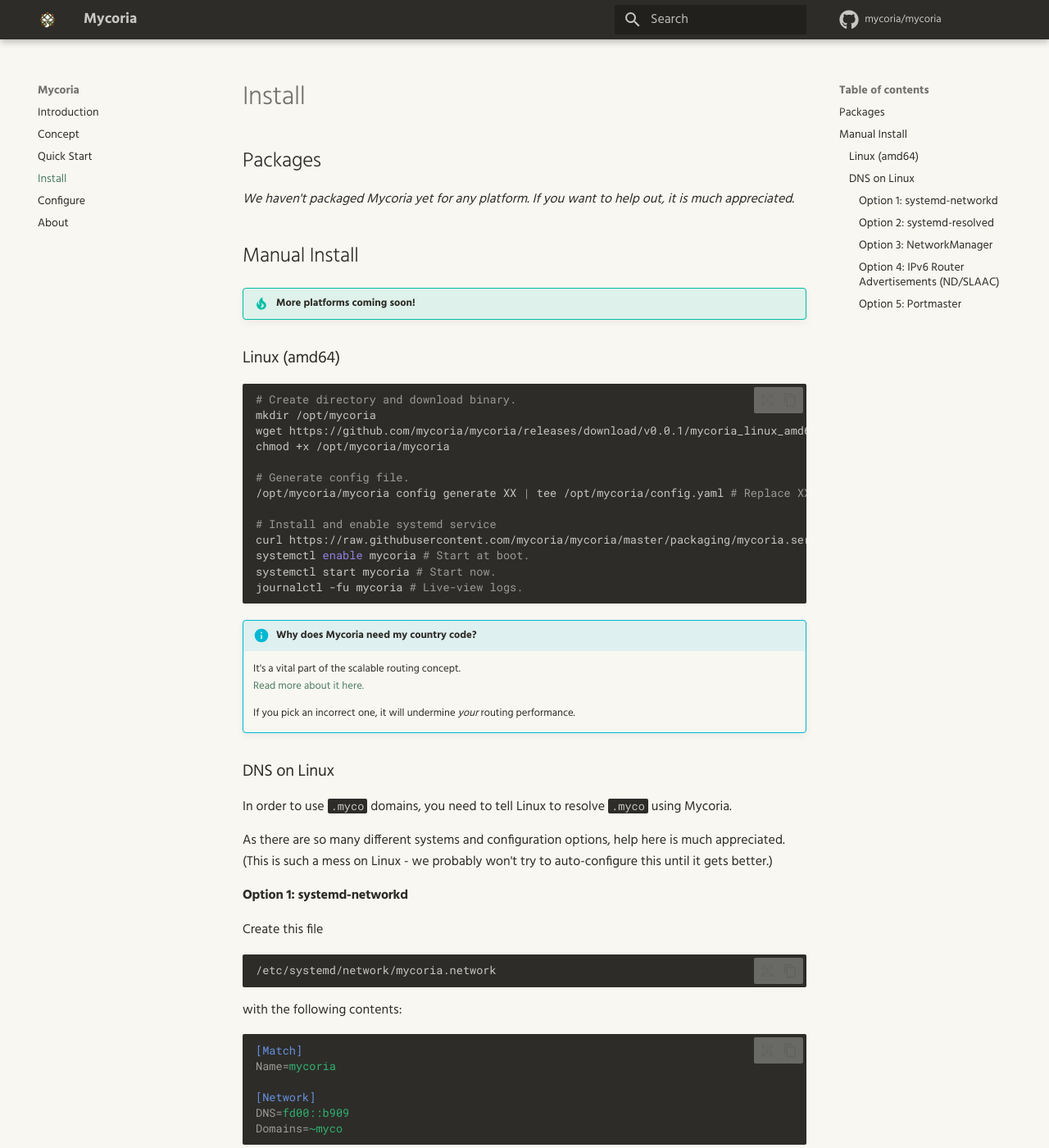
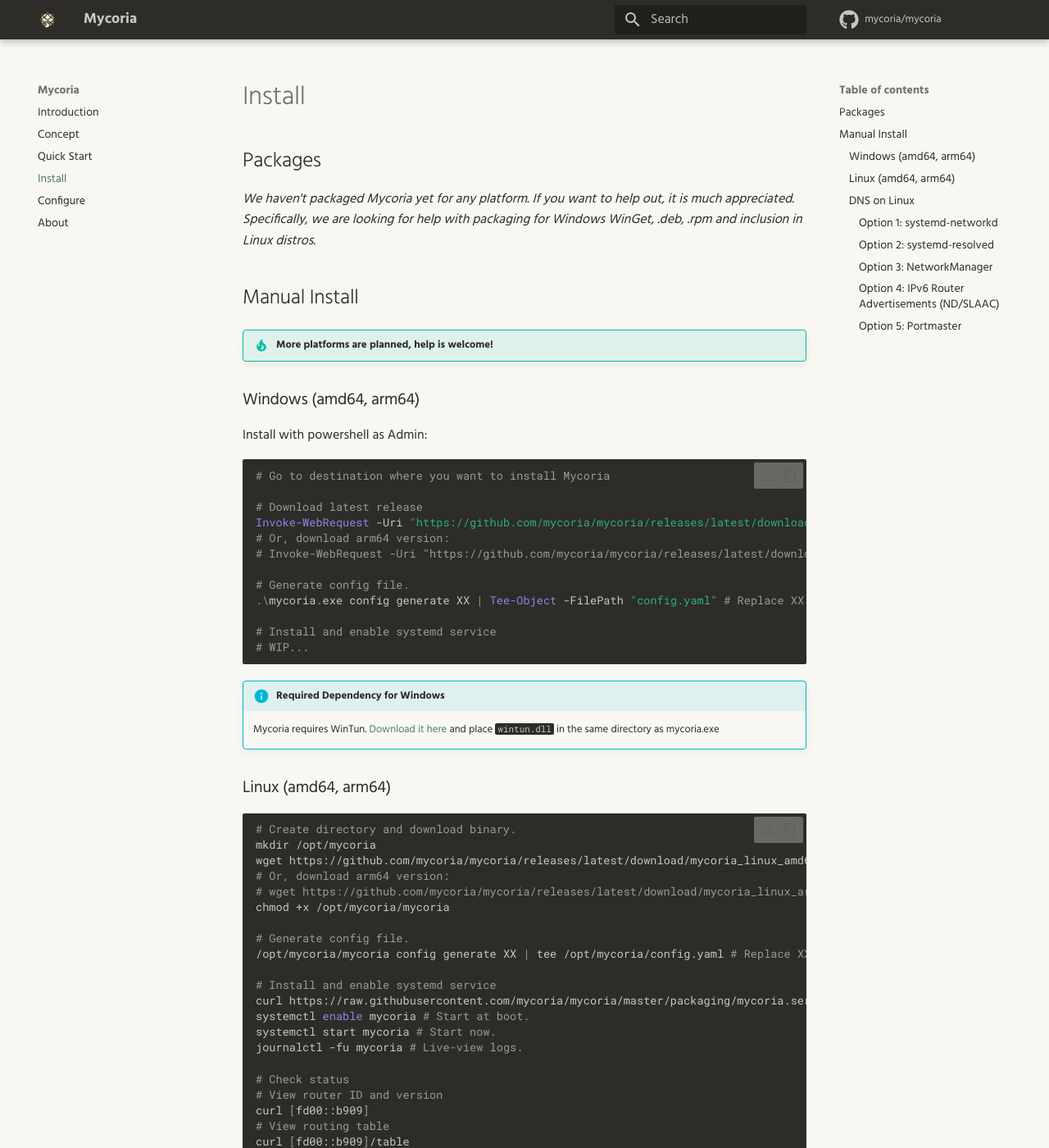
Before and after one commit to mycoria/web, an MkDocs documentation site: the page built from docs/install.md, in a window 1280 px wide and 1400 px high. Shown: the whole window at 82% size. Built offline with MkDocs 1.6.1 and Material for MkDocs 9.7.7, drawn with Linux system fonts in a browser that asks for light colours; plug-ins that fetch from the network failed and are left out; comment, search, counter and statistics services are not loaded.

Commit message:
Udpate docs, improve installing

````diff
--- a/docs/install.md
+++ b/docs/install.md
@@ -2,18 +2,43 @@
 
 ## Packages
 
-_We haven't packaged Mycoria yet for any platform. If you want to help out, it is much appreciated._
+_We haven't packaged Mycoria yet for any platform. If you want to help out, it is much appreciated. Specifically, we are looking for help with packaging for Windows WinGet, .deb, .rpm and inclusion in Linux distros._
 
 ## Manual Install
 
-!!! tip "More platforms coming soon!"
+!!! tip "More platforms are planned, help is welcome!"
 
-### Linux (amd64)
+### Windows (amd64, arm64)
+
+Install with powershell as Admin:
+
+``` powershell
+# Go to destination where you want to install Mycoria
+
+# Download latest release
+Invoke-WebRequest -Uri "https://github.com/mycoria/mycoria/releases/latest/download/mycoria_windows_amd64.exe" -OutFile "mycoria.exe"
+# Or, download arm64 version:
+# Invoke-WebRequest -Uri "https://github.com/mycoria/mycoria/releases/latest/download/mycoria_windows_arm64.exe" -OutFile "mycoria.exe"
+
+# Generate config file.
+.\mycoria.exe config generate XX | Tee-Object -FilePath "config.yaml" # Replace XX with your country code.
+
+# Install and enable systemd service
+# WIP...
+```
+
+!!! info "Required Dependency for Windows"
+
+    Mycoria requires WinTun. [Download it here](https://www.wintun.net/) and place `wintun.dll` in the same directory as mycoria.exe
+
+### Linux (amd64, arm64)
 
 ``` sh
 # Create directory and download binary.
 mkdir /opt/mycoria
-wget https://github.com/mycoria/mycoria/releases/download/v0.0.1/mycoria_linux_amd64 -O /opt/mycoria/mycoria
+wget https://github.com/mycoria/mycoria/releases/latest/download/mycoria_linux_amd64 -O /opt/mycoria/mycoria
+# Or, download arm64 version:
+# wget https://github.com/mycoria/mycoria/releases/latest/download/mycoria_linux_arm64 -O /opt/mycoria/mycoria
 chmod +x /opt/mycoria/mycoria
 
 # Generate config file.
@@ -24,6 +49,12 @@
 systemctl enable mycoria # Start at boot.
 systemctl start mycoria # Start now.
 journalctl -fu mycoria # Live-view logs.
+
+# Check status
+# View router ID and version
+curl [fd00::b909]
+# View routing table
+curl [fd00::b909]/table
 ```
 
 !!! info "Why does Mycoria need my country code?"
````
Also changed, not shown: docs/configure.md (+4 -5 lines), docs/quick-start.md (+13 -3 lines).
